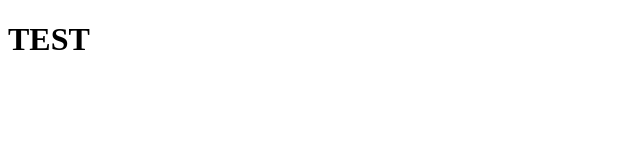
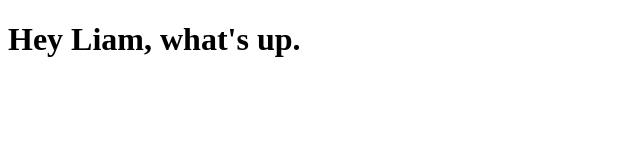
Before and after one commit to DrTexx/amiaustistic.today, a plain HTML site: page index.html in a window 1280 px wide. Shown: the whole page, without its empty margins (0-640 px from the left). Drawn offline with Linux system fonts and the light colour scheme.

Commit message:
official liam update

```diff
--- a/index.html
+++ b/index.html
@@ -1,7 +1,7 @@
 <!DOCTYPE HTML>
 <HTML>
   <HEAD>
-    <H1>TEST</H1>
+    <H1>Hey Liam, what's up.</H1>
   </HEAD>
   <BODY>
   </BODY>
```
